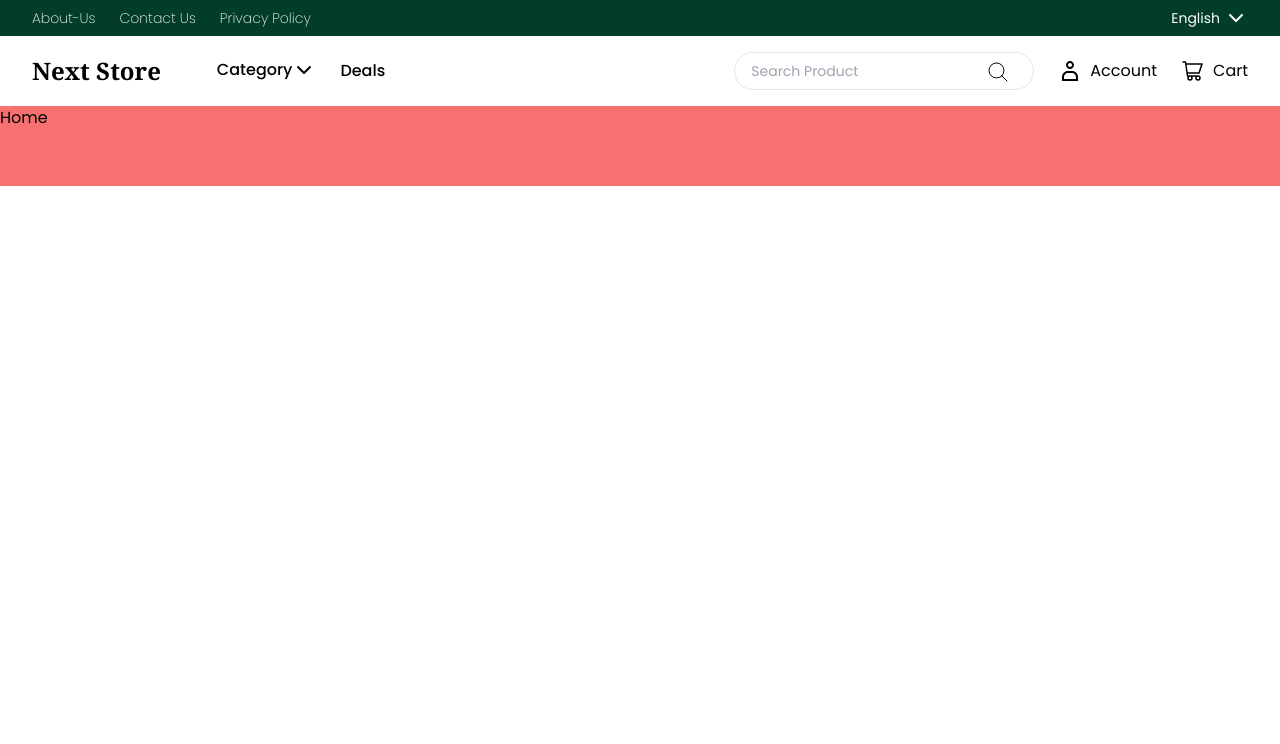
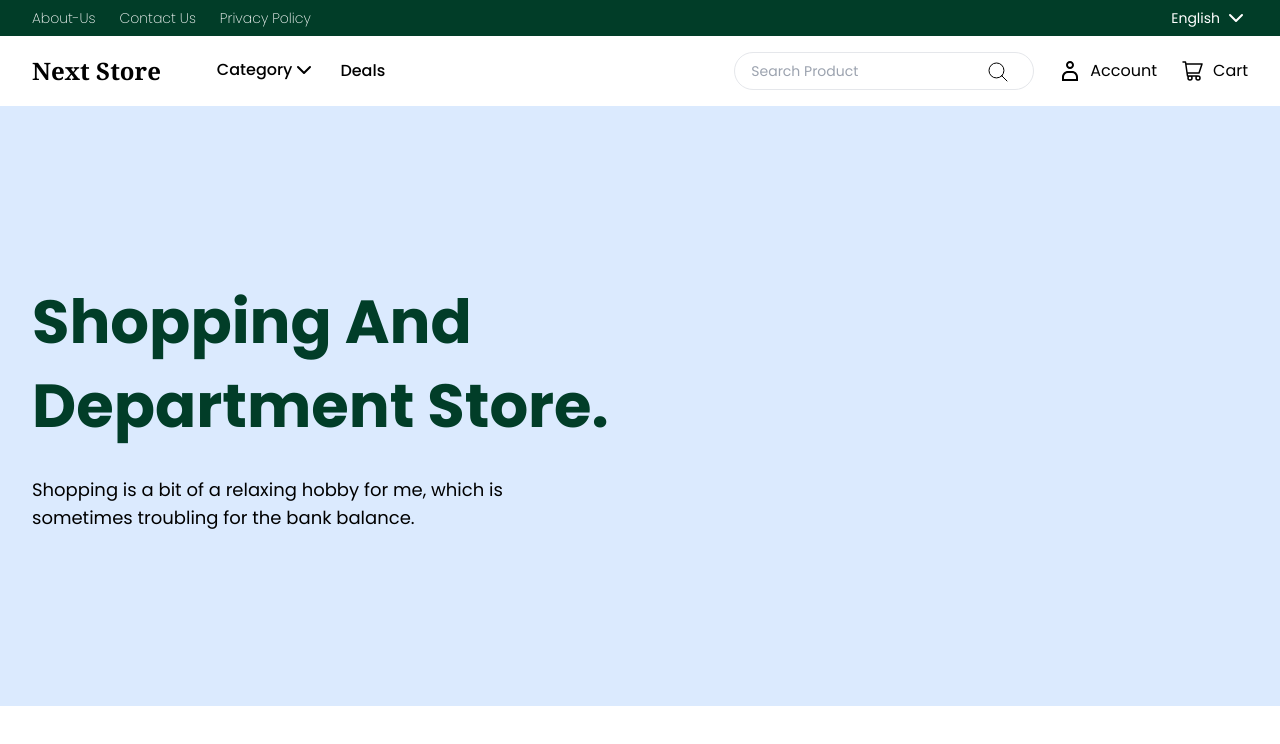
Before and after one commit to KyawZinThant22/Next-Store-TS, a React (Vite) app: page /home in a window 1280 px wide. Shown: the top 744 px of the page. Built offline with nearby package versions, Linux system fonts and the light colour scheme.

Commit message:
building hero section

```diff
--- a/src/components/NavComponents/NavBar.tsx
+++ b/src/components/NavComponents/NavBar.tsx
@@ -9,7 +9,7 @@ import { SearchBox } from '.';
 const NavBar = () => {
    return (
       <>
-         <header className="sticky top-0 z-20 bg-white  ">
+         <header className="sticky top-0 z-20   ">
             <NavigationMenu.Root
                aria-label="primary"
                className="max-width padding-x flex items-center justify-between py-4  "
--- a/src/index.css
+++ b/src/index.css
@@ -1,5 +1,6 @@
 @import url('https://fonts.googleapis.com/css2?family=Open+Sans:wght@400;500;600;700&display=swap');
 @import url('https://fonts.googleapis.com/css2?family=Poppins:wght@100;200;400;500;600;700&display=swap');
+@import url('https://fonts.googleapis.com/css2?family=Roboto:wght@400;700&display=swap');
 
 @tailwind base;
 @tailwind components;
@@ -7,8 +8,11 @@
 
 
 *{
+  font-family: 'Poppins', sans-serif;
+}
 
-  font-family: 'Poppins', sans-serif;
+.roboto{
+  font-family: 'Roboto', sans-serif;
 }
 
 input:focus{
--- /dev/null
+++ b/src/section/HeroSection/index.tsx
@@ -0,0 +1,20 @@
+const HeroSection = () => {
+   return (
+      <div className=" w-full  bg-blue-100">
+         <div className="max-width padding-x  flex h-[600px] flex-col  justify-center">
+            <div className="flex flex-col gap-7 ">
+               <h1 className="w-[650px] text-[3rem] font-bold leading-snug tracking-normal text-skin-jade md:text-[3.8rem]">
+                  Shopping And Department Store.
+               </h1>
+               <p className="leading-[26px text-[#231f1e]] text-md w-[520px] md:text-lg ">
+                  Shopping is a bit of a relaxing hobby for me, which is sometimes troubling for the
+                  bank balance.
+               </p>
+            </div>
+            <div></div>
+         </div>
+      </div>
+   );
+};
+
+export default HeroSection;
--- a/src/section/Home/index.tsx
+++ b/src/section/Home/index.tsx
@@ -1,11 +1,10 @@
 import Layout from 'Layout';
+import HeroSection from 'section/HeroSection';
 
 const Home = () => {
    return (
       <Layout>
-         <div className="h-20 bg-red-400 ">
-            <h1>Home</h1>
-         </div>
+         <HeroSection />
       </Layout>
    );
 };
```
Also changed, not shown: 1 other file (tests, documents, lock files or other folders).
